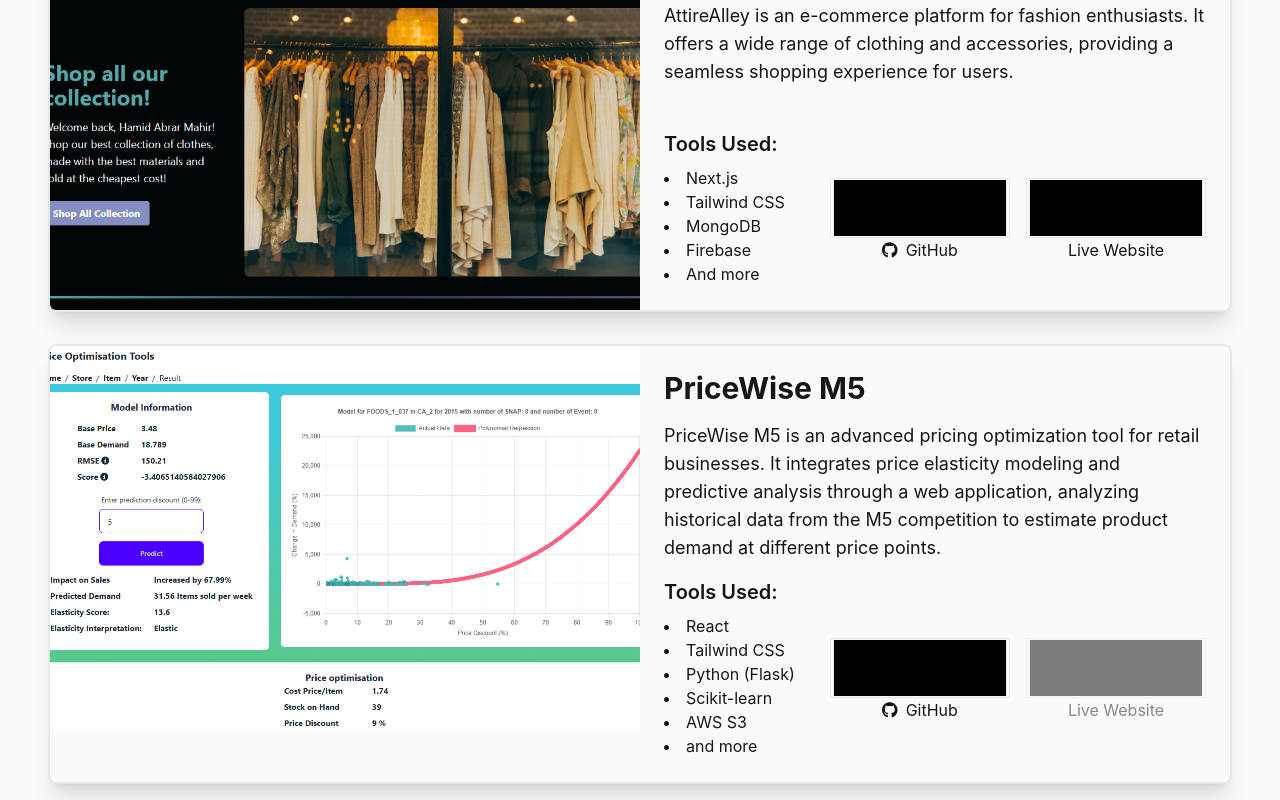
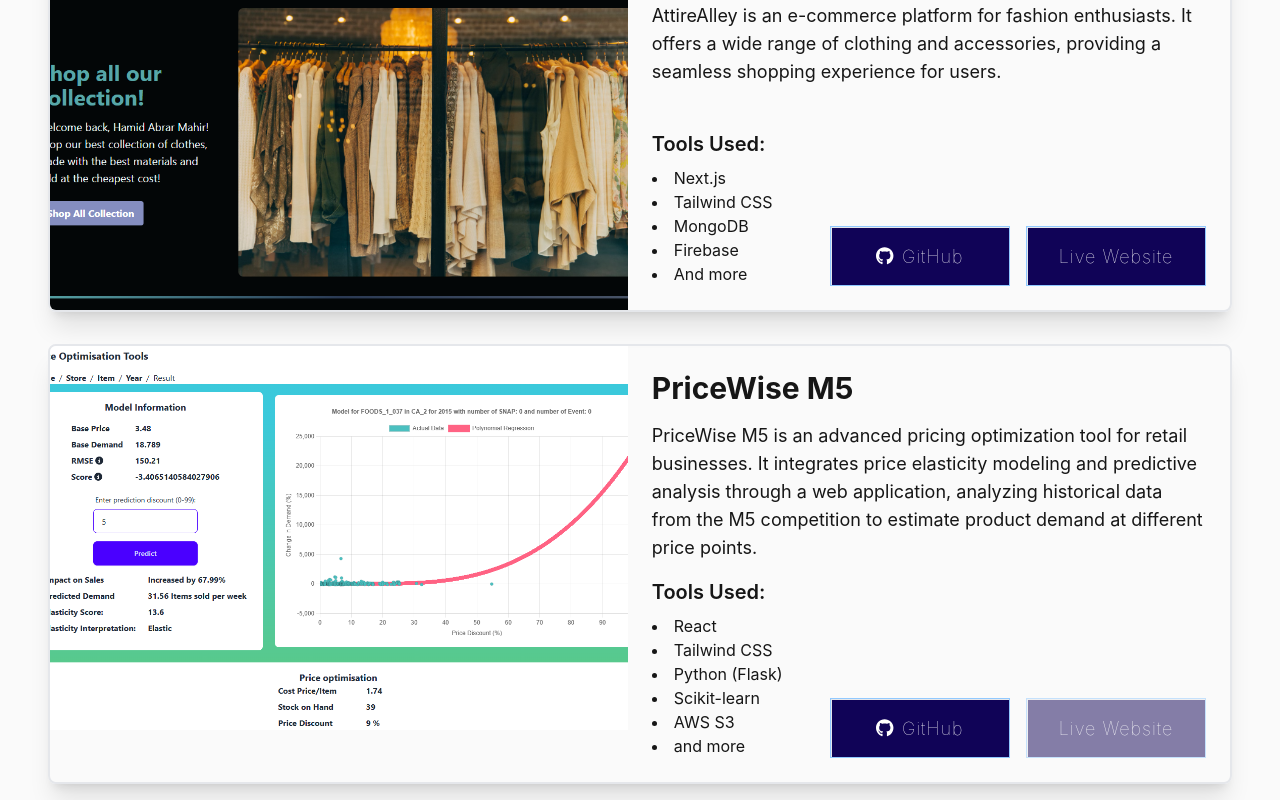
Before and after one commit to MahirAbrar/mahirsportfolio, a React (Create React App) app: page / in a window 1280 px wide. Shown: the part 1580-2380 px from the top of the page. Built offline with nearby package versions, Linux system fonts and the light colour scheme.

Commit message:
fix button size and navbar

```diff
--- a/src/components/AnimatedButton.js
+++ b/src/components/AnimatedButton.js
@@ -3,7 +3,14 @@
 import { faGithub } from "@fortawesome/free-brands-svg-icons";
 import { motion } from "framer-motion";
 
-const AnimatedButton = ({ text = "HOVER ME", onClick, icon, className = "" }) => {
+const AnimatedButton = ({
+  text = "HOVER ME",
+  onClick,
+  icon,
+  className = "",
+  width = 180,
+  height = 60
+}) => {
   const [hovering, setHovering] = useState(false);
   const [mousePos, setMousePos] = useState({ x: 0, y: 0 });
   const buttonRef = useRef(null);
@@ -18,12 +25,67 @@
     }
   };
 
+  const styles = {
+    container: {
+      width: `${width}px`,
+      height: `${height}px`,
+      display: 'flex',
+      justifyContent: 'center',
+      alignItems: 'center'
+    },
+    center: {
+      width: `${width}px`,
+      height: `${height}px`,
+      position: 'relative'
+    },
+    button: {
+      width: `${width}px`,
+      height: `${height}px`,
+      cursor: 'pointer',
+      background: '#100357',
+      border: '1px solid #91C9FF',
+      outline: 'none',
+      transition: '1s ease-in-out',
+      position: 'relative',
+      display: 'flex',
+      alignItems: 'center',
+      justifyContent: 'center',
+      padding: 0,
+      overflow: 'hidden',
+      letterSpacing: '1px',
+      fontSize: `${height * 0.3}px`
+    },
+    border: {
+      position: 'absolute',
+      left: 0,
+      top: 0,
+      fill: 'none',
+      stroke: '#fff',
+      strokeDasharray: `${width + height} ${width * 2 + height * 2}`,
+      strokeDashoffset: width + height,
+      transition: '1s ease-in-out'
+    },
+    borderHover: {
+      strokeDashoffset: -(width * 2 + height * 2)
+    },
+    span: {
+      color: 'white',
+      fontSize: `${height * 0.3}px`,
+      fontWeight: 100,
+      position: 'relative',
+      zIndex: 1,
+      display: 'flex',
+      alignItems: 'center'
+    }
+  };
+
   return (
-    <div className={`animated-button-container ${className}`}>
-      <div className="animated-button-center">
+    <div className={`animated-button-container ${className}`} style={styles.container}>
+      <div className="animated-button-center" style={styles.center}>
         <motion.button
           ref={buttonRef}
           className="animated-button"
+          style={styles.button}
           onClick={onClick}
           onMouseEnter={() => setHovering(true)}
           onMouseLeave={() => setHovering(false)}
@@ -31,11 +93,20 @@
           whileHover={{ scale: 1.05 }}
           whileTap={{ scale: 0.95 }}
         >
-          <svg width="180px" height="60px" viewBox="0 0 180 60" className="border">
-            <polyline points="179,1 179,59 1,59 1,1 179,1" className="bg-line" />
-            <polyline points="179,1 179,59 1,59 1,1 179,1" className="hl-line" />
+          <svg
+            width={width}
+            height={height}
+            viewBox={`0 0 ${width} ${height}`}
+            className="border"
+            style={{
+              ...styles.border,
+              ...(hovering ? styles.borderHover : {})
+            }}
+          >
+            <polyline points={`${width-1},1 ${width-1},${height-1} 1,${height-1} 1,1 ${width-1},1`} className="bg-line" />
+            <polyline points={`${width-1},1 ${width-1},${height-1} 1,${height-1} 1,1 ${width-1},1`} className="hl-line" />
           </svg>
-          <span>
+          <span style={styles.span}>
             {icon && <FontAwesomeIcon icon={icon} className="mr-2" />}
             {text}
           </span>
@@ -55,71 +126,6 @@
           )}
         </motion.button>
       </div>
-      <style jsx>{`
-        @import url('https://fonts.googleapis.com/css?family=Lato:100&display=swap');
-
-        .animated-button-container {
-          width: 100%;
-          height: 100%;
-          display: flex;
-          justify-content: center;
-          align-items: center;
-        }
-
-        .animated-button-center {
-          width: 180px;
-          height: 60px;
-          position: relative;
-        }
-
-        .animated-button {
-          width: 180px;
-          height: 60px;
-          cursor: pointer;
-          background: #100357;
-          border: 1px solid #91C9FF;
-          outline: none;
-          transition: 1s ease-in-out;
-          position: relative;
-          display: flex;
-          align-items: center;
-          justify-content: center;
-          padding: 0;
-          overflow: hidden;
-          letter-spacing: 1px;
-          font-size: 14px;
-        }
-
-        .animated-button .border {
-          position: absolute;
-          left: 0;
-          top: 0;
-          fill: none;
-          stroke: #fff;
-          stroke-dasharray: 150 480;
-          stroke-dashoffset: 150;
-          transition: 1s ease-in-out;
-        }
-
-        .animated-button:hover {
-          transition: 1s ease-in-out;
-          background: #100357;
-        }
-
-        .animated-button:hover .border {
-          stroke-dashoffset: -480;
-        }
-
-        .animated-button span {
-          color: white;
-          font-size: 20px;
-          font-weight: 100;
-          position: relative;
-          z-index: 1;
-          display: flex;
-          align-items: center;
-        }
-      `}</style>
     </div>
   );
 };
--- a/src/components/Navbar.js
+++ b/src/components/Navbar.js
@@ -32,12 +32,12 @@
       } bg-base-100 text-base-content`}
     >
       <div className="navbar-start">
-        <a href="#top" className="btn btn-ghost text-2xl sm:text-3xl flex items-center">
-          <img src="/favicon.ico" alt="Portfolio Icon" className="w-10 h-10" />
+        <a href="#top" className="btn btn-ghost text-xl sm:text-3xl flex items-center">
+          <img src="/favicon.ico" alt="Portfolio Icon" className="w-6 h-6 sm:w-10 sm:h-10" />
           Mahir's Portfolio
         </a>
       </div>
-      <div className="navbar-end flex items-center">
+      <div className="navbar-end flex items-center ">
         <label className="swap swap-rotate mr-4">
           <input
             type="checkbox"
@@ -48,7 +48,7 @@
 
           {/* sun icon */}
           <svg
-            className="swap-on h-8 w-8 fill-current"
+            className="swap-on h-6 w-6 sm:h-8 sm:w-8 fill-current"
             xmlns="http://www.w3.org/2000/svg"
             viewBox="0 0 24 24"
           >
@@ -57,7 +57,7 @@
 
           {/* moon icon */}
           <svg
-            className="swap-off h-8 w-8 fill-current"
+            className="swap-off h-6 w-6 sm:h-8 sm:w-8 fill-current"
             xmlns="http://www.w3.org/2000/svg"
             viewBox="0 0 24 24"
           >
@@ -65,12 +65,11 @@
           </svg>
         </label>
         <GlowingButton
-          className="btn btn-primary"
+          className="btn btn-primary h-8 sm:h-10"
           borderRadius="lg"
-          height="40px"
           onClick={() => window.location.href = '#contact'}
         >
-          <span className="text-md tracking-wider font-semibold">Contact Me</span>
+          <span className="text-sm  font-semibold">Contact Me</span>
         </GlowingButton>
       </div>
         {/*
--- a/src/components/ProjectCard.js
+++ b/src/components/ProjectCard.js
@@ -48,7 +48,7 @@
   return (
     <>
       <div
-        className={`flex flex-col md:flex-row rounded-lg shadow-xl overflow-hidden w-full max-w-full cursor-pointer
+        className={`flex flex-col xl:flex-row rounded-lg shadow-xl overflow-hidden w-full max-w-full cursor-pointer
         transition-all duration-300 ease-in-out
         hover:shadow-2xl
         hover:scale-[1.02]
@@ -70,14 +70,14 @@
             </div>
           </div>
         )}
-        <div className="w-full md:w-1/2 h-64 md:h-96">
+        <div className="w-full h-64 md:h-96">
           <img
             src={baseImage}
             alt={`${title} Project`}
             className="w-full h-full max-h-full object-cover"
           />
         </div>
-        <div className="w-full md:w-1/2 p-6 flex flex-col justify-between">
+        <div className="w-full p-6 flex flex-col justify-between">
           <div>
             <h2 className="text-3xl font-bold mb-4">{title}</h2>
             <p className="mb-4 text-lg">{baseDescription}</p>
@@ -93,7 +93,11 @@
             </div>
             <div className="flex space-x-4 items-end">
               {githubLink && (
+                <>
+                  <div className="hidden xs:block">
                     <AnimatedButton
+                      width={180}
+                      height={60}
                       text="GitHub"
                       icon={faGithub}
                       onClick={(e) => {
@@ -104,18 +108,56 @@
                         }
                       }}
                     />
+                  </div>
+                  <div className="xs:hidden">
+                    <AnimatedButton
+                      width={120}
+                      height={40}
+                      text="GitHub"
+                      icon={faGithub}
+                      onClick={(e) => {
+                        e.stopPropagation();
+                        window.open(githubLink, "_blank");
+                        if (githubLink2) {
+                          window.open(githubLink2, "_blank");
+                        }
+                      }}
+                    />
+                  </div>
+                </>
               )}
               {liveLink && (
+                <>
+                  <div className="hidden xs:block">
                     <AnimatedButton
+                      width={180}
+                      height={60}
                       text="Live Website"
                       onClick={(e) => {
                         e.stopPropagation();
                         window.open(liveLink, "_blank");
                       }}
                     />
+                  </div>
+                  <div className="xs:hidden">
+                    <AnimatedButton
+                      width={120}
+                      height={40}
+                      text="Live Website"
+                      onClick={(e) => {
+                        e.stopPropagation();
+                        window.open(liveLink, "_blank");
+                      }}
+                    />
+                  </div>
+                </>
               )}
               {!liveLink && (
+                <>
+                  <div className="hidden xs:block">
                     <AnimatedButton
+                      width={180}
+                      height={60}
                       text="Live Website"
                       onClick={(e) => {
                         e.stopPropagation();
@@ -123,6 +165,20 @@
                       }}
                       className="opacity-50 cursor-not-allowed"
                     />
+                  </div>
+                  <div className="xs:hidden">
+                    <AnimatedButton
+                      width={120}
+                      height={40}
+                      text="Live Website"
+                      onClick={(e) => {
+                        e.stopPropagation();
+                        window.open(liveLink, "_blank");
+                      }}
+                      className="opacity-50 cursor-not-allowed"
+                    />
+                  </div>
+                </>
               )}
             </div>
           </div>
--- a/tailwind.config.js
+++ b/tailwind.config.js
@@ -3,6 +3,9 @@
   content: ["./src/**/*.{html,js}"],
   theme: {
     extend: {
+      screens: {
+        'xs': '30rem',
+      },
       keyframes: {
         "click-pointer": {
           "0%, 100%": {
```
Lines whose indentation alone changed are shown as unchanged.
